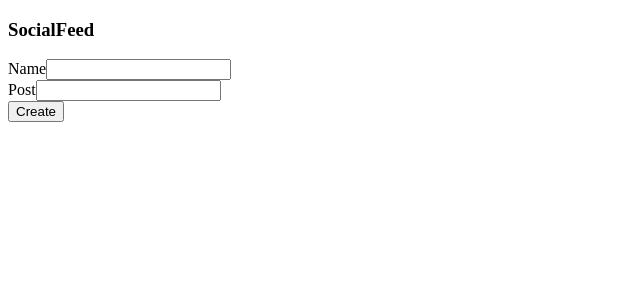
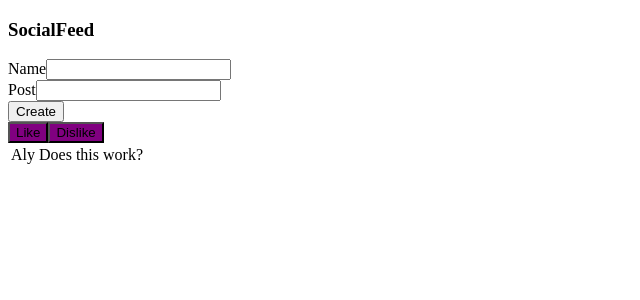
Before and after one commit to alykane20/Social-feed-Project, a React (Create React App) app: page / in a window 1280 px wide. Shown: the top 300 px of the page, without its empty margins (0-640 px from the left). Built offline with nearby package versions, Linux system fonts and the light colour scheme.

Commit message:
Created like and dislike buttons + Added css file for button styling

```diff
--- a/src/App.js
+++ b/src/App.js
@@ -1,9 +1,11 @@
 import React, { useState } from 'react';
-import CreatePost from './Components/CreatePost/CreatePost'
+import CreatePost from './Components/CreatePost/CreatePost';
+import DisplayPosts from './Components/DisplayPosts/DisplayPosts';
+import Post from './Components/Post/Post'
 
 function App() {
 
-  const [posts, setPosts] = useState()
+  const [posts, setPosts] = useState([{name: 'Aly', post: 'Does this work?'}])
 
   function addNewPost(post){
     let tempPosts = [...posts, post];
@@ -15,7 +17,13 @@ function App() {
     <div>
      <h3>SocialFeed</h3>
         <div>
-        <CreatePost createNewPost={addNewPost} />
+         <CreatePost createNewPost={addNewPost} />
+        </div>
+        <div>
+          <Post />
+        </div>
+        <div>
+          <DisplayPosts parentPosts={posts}/>
         </div>
 
 
--- a/src/Components/CreatePost/CreatePost.jsx
+++ b/src/Components/CreatePost/CreatePost.jsx
@@ -13,7 +13,6 @@ function handleSubmit(event) {
         name: name,
         post: post
     };
-    console.log(newPost)
     props.createNewPost(newPost)
 }
 
--- a/src/Components/DisplayPosts/DisplayPosts.jsx
+++ b/src/Components/DisplayPosts/DisplayPosts.jsx
@@ -0,0 +1,21 @@
+
+const DisplayPosts = (props) => {
+    return (
+    <table>
+        <tbody>
+          {props.parentPosts.map((post, index) =>{
+          return (
+            <tr key={index}>
+              <td>{post.name}</td>
+              <td>{post.post}</td>
+            </tr>
+          );
+        })}
+        </tbody>
+    </table>
+
+
+    )
+}
+
+export default DisplayPosts;
--- a/src/Components/Post/Post.jsx
+++ b/src/Components/Post/Post.jsx
@@ -0,0 +1,32 @@
+import React, { useState } from 'react';
+import './PostButton.css'
+
+const PostFormat = (props) => {
+
+    const [likeButtonClass, setLikeButtonClass] = useState ("inactive");
+    const [dislikeButtonClass, setDislikeButtonClass] = useState ("inactive");
+
+    function handleLikeClick() {
+        if(likeButtonClass === "inactive"){
+            setLikeButtonClass("likeActive");
+        }
+        else {
+            setLikeButtonClass("inactive");
+        }}
+    function handleDislikeClick() {
+        if(dislikeButtonClass === "inactive"){
+            setDislikeButtonClass("dislikeActive");
+            }
+        else{
+            setDislikeButtonClass("inactive");
+            }}
+
+    return (
+        <div>
+            <button className={likeButtonClass} onClick={handleLikeClick}>Like</button>
+            <button className={dislikeButtonClass} onClick={handleDislikeClick}>Dislike</button>
+        </div>
+      );
+
+}
+export default PostFormat;
--- /dev/null
+++ b/src/Components/Post/PostButton.css
@@ -0,0 +1,13 @@
+
+
+.inactive{
+    background-color: purple ;
+}
+
+.likeActive{
+    background-color: lawngreen;
+}
+
+.dislikeActive{
+    background-color: crimson;
+}
```
